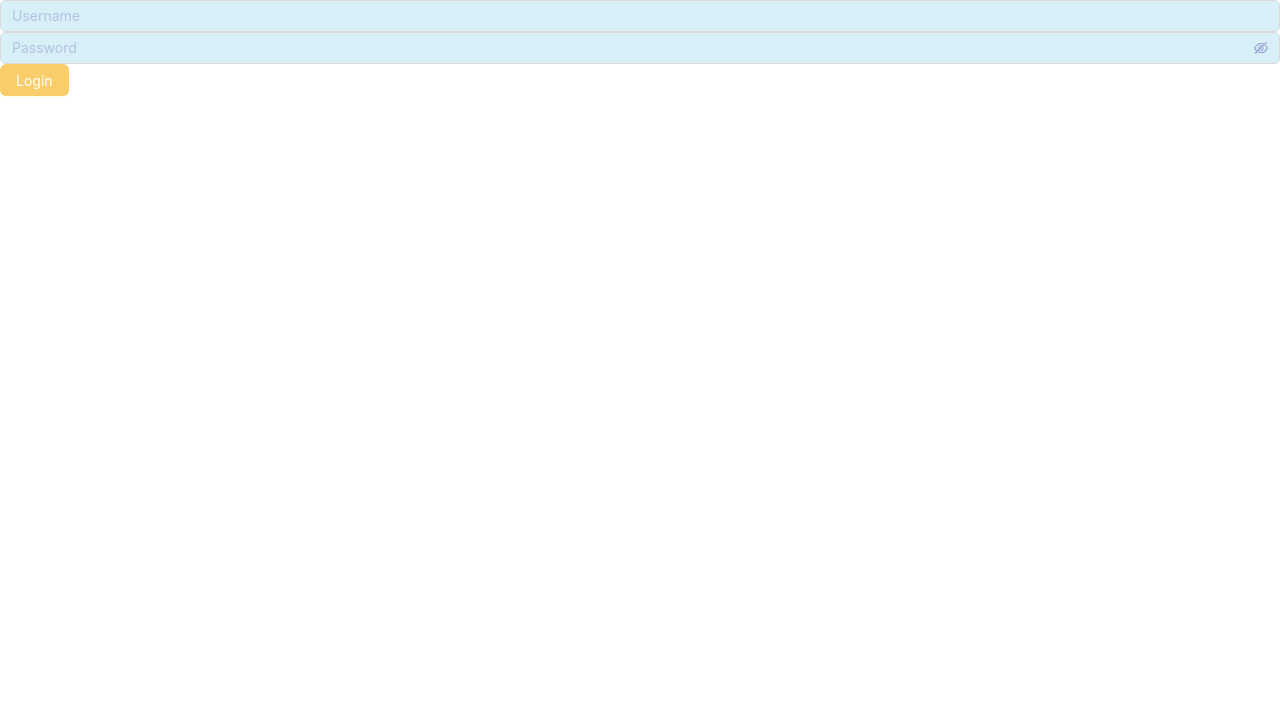
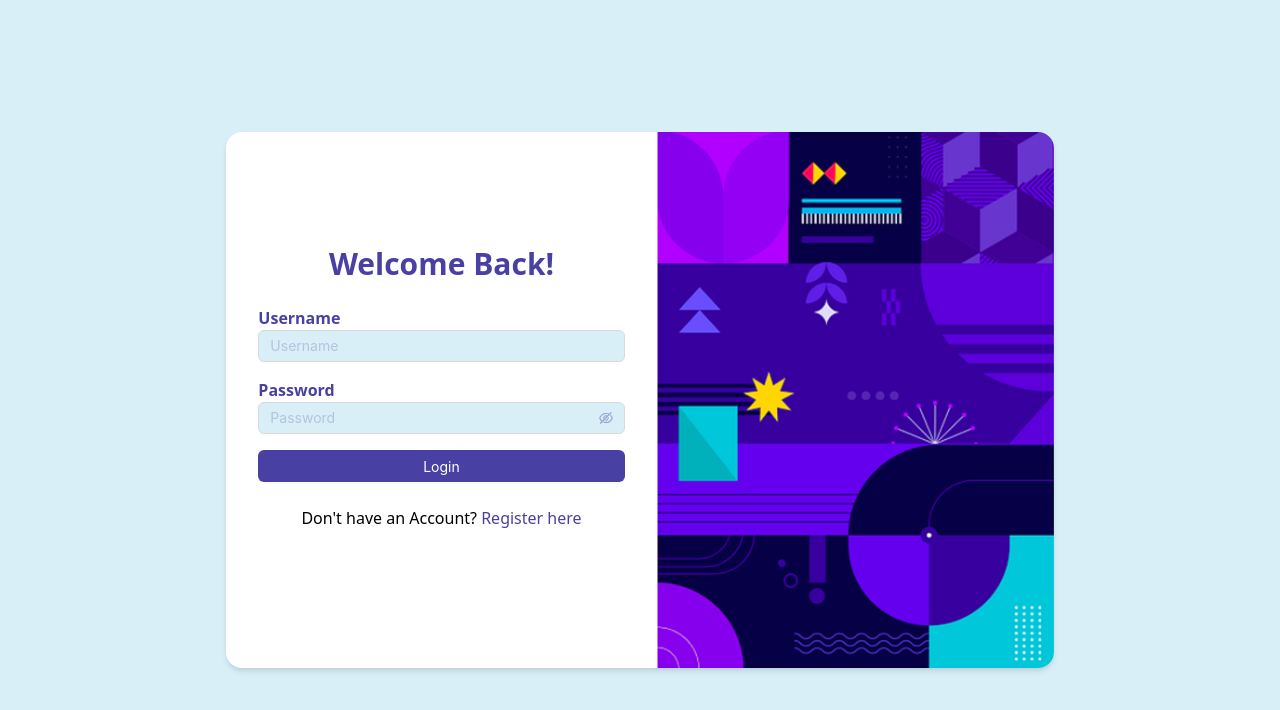
Before and after one commit to devbn3li/Wincheck, a React (Vite) app: page /login in a window 1280 px wide. Shown: the top 710 px of the page. Built offline with nearby package versions, Linux system fonts and the light colour scheme.

Commit message:
login signup

```diff
--- a/src/pages/Login.jsx
+++ b/src/pages/Login.jsx
@@ -1,38 +1,90 @@
 import React, { useState } from "react";
 import { useNavigate } from "react-router-dom";
-import { Button, Input } from "antd";
+import { Button, Input, message } from "antd";
 import Cookies from "js-cookie";
 import useUser from "../store/useUser";
+import welcome from "/Images/welcome.png";
 
 export default function Login() {
   const [username, setUsername] = useState("");
   const [password, setPassword] = useState("");
+  const [loading, setLoading] = useState(false);
   const navigate = useNavigate();
   const setUser = useUser((state) => state.setUser);
 
   const handleLogin = () => {
+    if (!username || !password) {
+      message.error("Please fill in both fields");
+      return;
+    }
+
+    setLoading(true);
+
     // Simulate login and token validation
+    setTimeout(() => {
       const token = "dummy-token";
       Cookies.set("session_token", token);
       setUser({ username });
+      setLoading(false);
       navigate("/");
+    }, 1000);
   };
 
   return (
+    <div className="flex justify-center items-center h-screen bg-[#D8EFF7]">
+      <div className="flex flex-col md:flex-row md:rounded-2xl shadow-md overflow-hidden w-full max-md:h-full md:w-auto">
+        {/* Form Section */}
+        <div className="bg-white flex flex-col justify-center items-center p-8 w-full md:max-w-md max-md:h-full">
+          <h2 className="text-3xl font-bold text-center mb-6 text-[#4840A3] max-md:text-start">
+            Welcome Back!
+          </h2>
+          <div className="flex flex-col gap-4 w-full">
             <div>
+              <label htmlFor="username" className="text-[#4840A3] font-bold">
+                Username
+              </label>
               <Input
                 placeholder="Username"
                 value={username}
                 onChange={(e) => setUsername(e.target.value)}
               />
+            </div>
+            <div>
+              <label htmlFor="password" className="text-[#4840A3] font-bold">
+                Password
+              </label>
               <Input.Password
                 placeholder="Password"
                 value={password}
                 onChange={(e) => setPassword(e.target.value)}
               />
-            <Button type="primary" onClick={handleLogin}>
+            </div>
+            <Button
+              color="default"
+              variant="solid"
+              onClick={handleLogin}
+              loading={loading}
+            >
               Login
             </Button>
           </div>
+          <div className="py-6">
+            <span>Don't have an Account? </span>
+            <a href="/signup" className="text-[#4840A3] hover:text-[#EAB95C]">
+              Register here
+            </a>
+          </div>
+        </div>
+
+        {/* Image Section */}
+        <div className="hidden md:block w-full md:max-w-md">
+          <img
+            src={welcome}
+            alt="Welcome to Wincheck"
+            className="w-full object-cover"
+          />
+        </div>
+      </div>
+    </div>
   );
 }
--- a/src/pages/Signup.jsx
+++ b/src/pages/Signup.jsx
@@ -3,36 +3,77 @@ import { useNavigate } from "react-router-dom";
 import { Button, Input } from "antd";
 import Cookies from "js-cookie";
 import useUser from "../store/useUser";
+import welcome from "/Images/welcome.png";
 
 export default function Signup() {
   const [username, setUsername] = useState("");
   const [password, setPassword] = useState("");
+  const [loading, setLoading] = useState(false);
   const navigate = useNavigate();
   const setUser = useUser((state) => state.setUser);
 
   const handleSignup = () => {
+    if (!username || !password) {
+      message.error("Please fill in both fields");
+      return;
+    }
+
+    setLoading(true);
+
     // Simulate signup and token generation
+    setTimeout(() => {
       const token = "dummy-token";
       Cookies.set("session_token", token);
       setUser({ username });
+      setLoading(false);
       navigate("/");
+    }, 1000);
   };
 
   return (
     <div>
+      <div className="flex justify-center items-center h-screen bg-[#D8EFF7]">
+        <div className="flex flex-col md:flex-row md:rounded-2xl shadow-md overflow-hidden w-full max-md:h-full md:w-auto">
+          <div className="bg-white flex flex-col justify-center items-center p-8 max-md:h-screen  w-full md:max-w-md">
+            <h2 className="text-3xl font-bold text-center mb-6">
+              Welcome to Wincheck
+            </h2>
+            <div className="flex flex-col gap-4 w-full">
+              <div>
+                <label htmlFor="username" className="text-[#4840A3] font-bold">
+                  Username
+                </label>
                 <Input
                   placeholder="Username"
                   value={username}
                   onChange={(e) => setUsername(e.target.value)}
                 />
+              </div>
+              <div>
+                <label htmlFor="password" className="text-[#4840A3] font-bold">
+                  Password
+                </label>
                 <Input.Password
                   placeholder="Password"
                   value={password}
                   onChange={(e) => setPassword(e.target.value)}
                 />
-            <Button type="primary" onClick={handleSignup}>
+              </div>
+              <Button
+                color="default"
+                variant="solid"
+                onClick={handleSignup}
+                loading={loading}
+              >
                 Signup
               </Button>
             </div>
+          </div>
+          <div className="max-md:hidden w-full max-w-md">
+            <img src={welcome} alt="Welcome to Wincheck" />
+          </div>
+        </div>
+      </div>
+    </div>
   );
 }
--- a/tailwind.config.js
+++ b/tailwind.config.js
@@ -1,14 +1,14 @@
 /** @type {import('tailwindcss').Config} */
-module.exports = {
+export default {
   content: [
     "./index.html",
     "./src/**/*.{js,ts,jsx,tsx}",
   ],
   theme: {
     extend: {
-      colors: {
-
-      }
+      fontFamily: {
+        custom: ['Manrope', 'sans-serif'],
+    },
     },
   },
   plugins: [],
```
Also changed, not shown: public/Images/road.svg (added), public/Images/welcome.png (added). Lines whose indentation alone changed are shown as unchanged.
